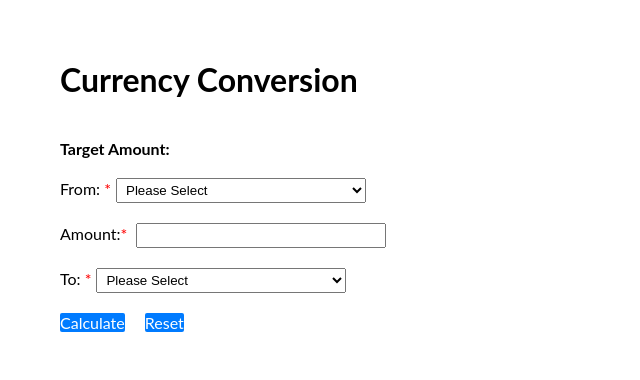
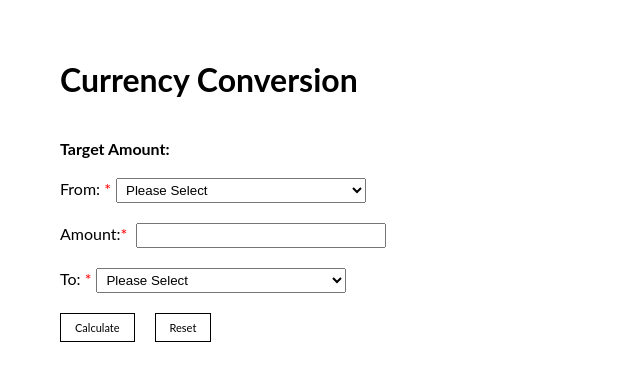
Before and after one commit to yanmeng26/currency-converter, a React (Create React App) app: page / in a window 1280 px wide. Shown: the top 380 px of the page, without its empty margins (0-640 px from the left). Built offline with nearby package versions, Linux system fonts and the light colour scheme.

Commit message:
change button style

```diff
--- a/src/App.css
+++ b/src/App.css
@@ -54,11 +54,19 @@ h1 {
 .button-primary,
 .button-primary:link,
 .button-primary:active,
-.button-primary:visited,
+.button-primary:visited
+{
+  border: 1px solid black;
+  background-color: white;
+  color: black;
+  padding: 7px 14px;
+  font-size: 11px;
+  cursor: pointer;
+
+}
 .button-primary:hover {
   background-color: #007bff;
-  color: #fff;
-  border-radius: 2px;
+  color: white;
 
 
 }
```
